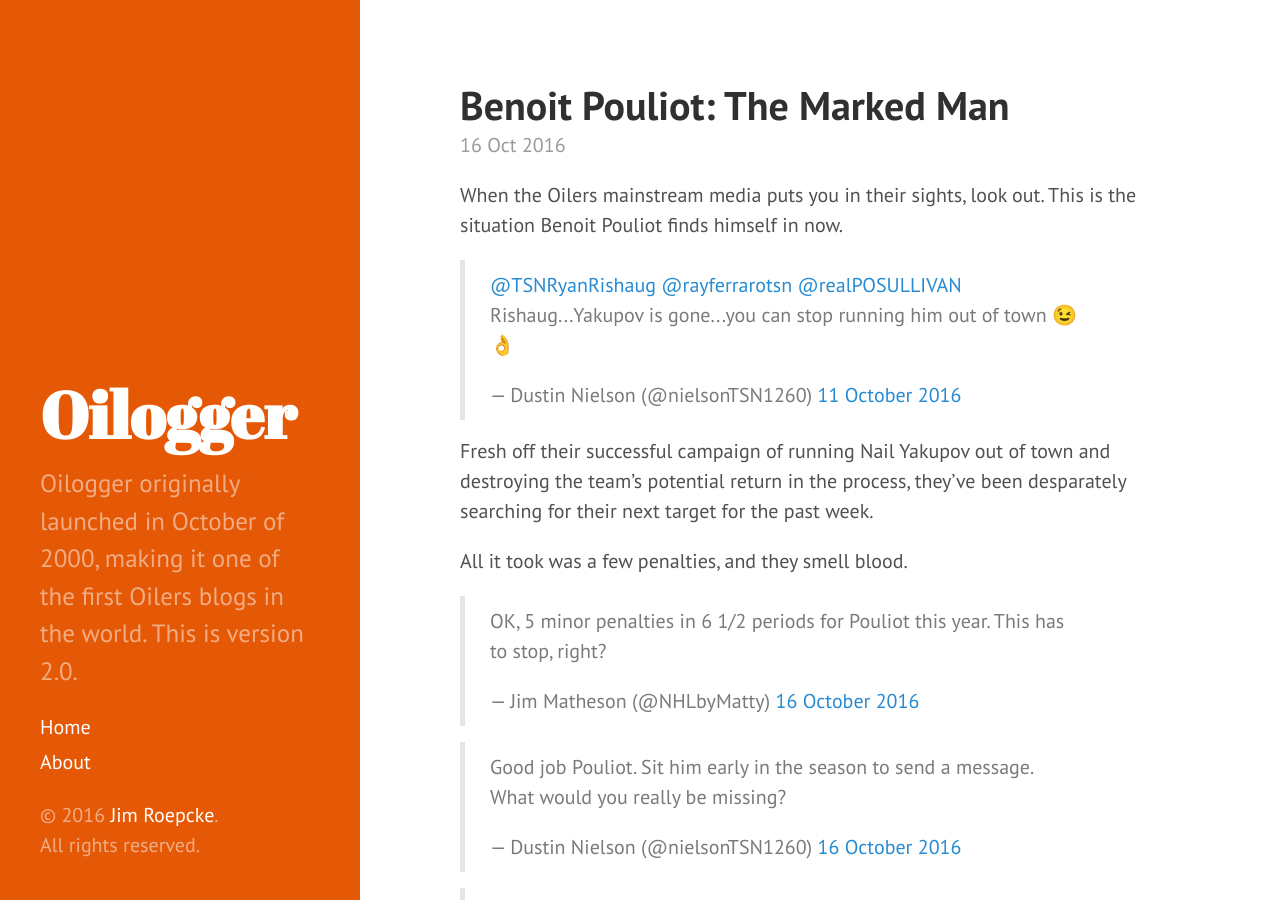
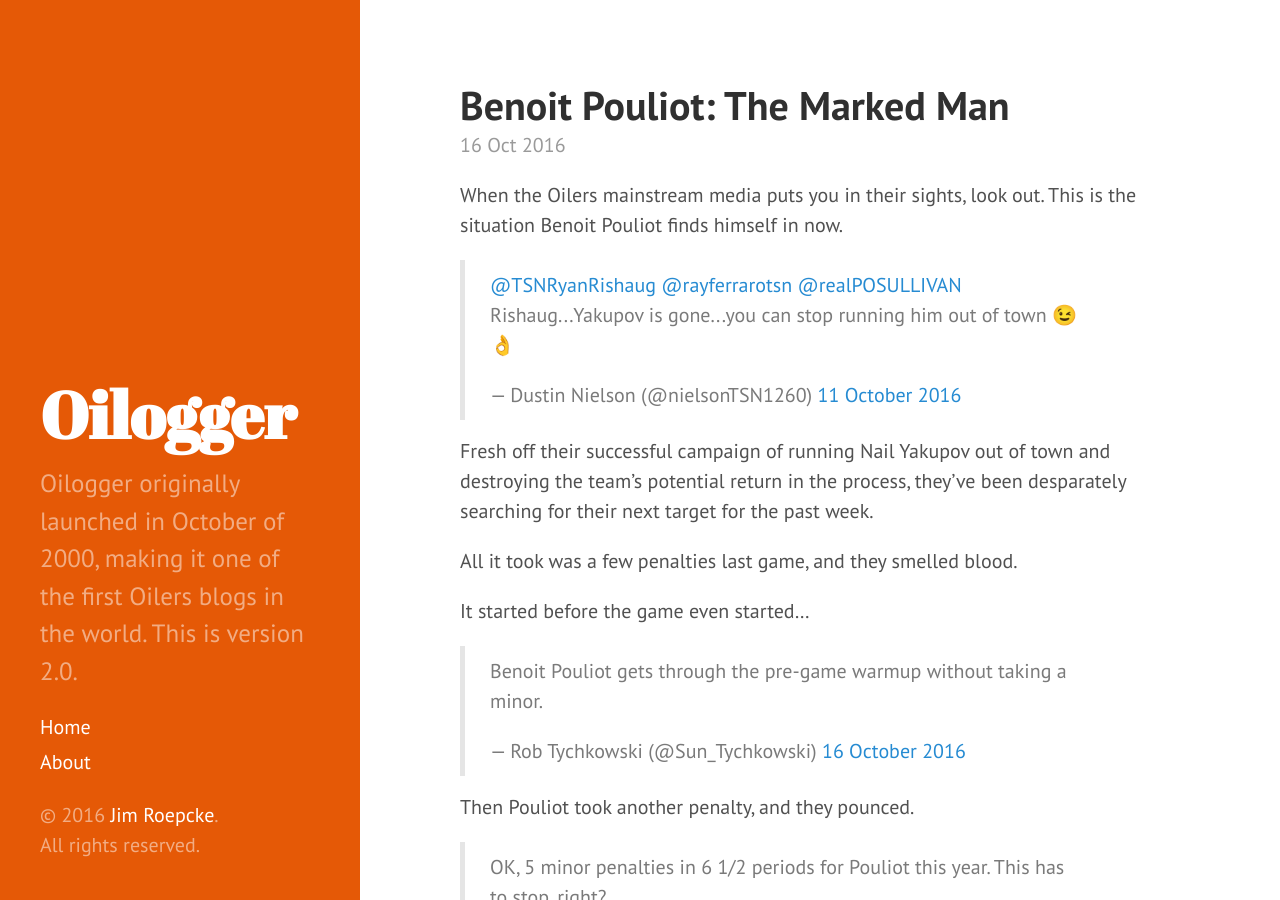
Before and after one commit to oilogger/oilogger.github.io, a Jekyll site: the page built from _posts/2016-10-16-the-marked-man.markdown, in a window 1280 px wide and 900 px high. Built offline with Jekyll 4.4.1, drawn with Linux system fonts in a browser that asks for light colours; comment, search, counter and statistics services are not loaded; some of the changed text lies outside the part shown.

Commit message:
updated pouliot article

```diff
--- a/_posts/2016-10-16-the-marked-man.markdown
+++ b/_posts/2016-10-16-the-marked-man.markdown
@@ -13,7 +13,13 @@
 
 Fresh off their successful campaign of running Nail Yakupov out of town and destroying the team's potential return in the process, they've been desparately searching for their next target for the past week.
 
-All it took was a few penalties, and they smell blood.
+All it took was a few penalties last game, and they smelled blood.
+
+It started before the game even started...
+
+<blockquote class="twitter-tweet" data-lang="en-gb"><p lang="en" dir="ltr">Benoit Pouliot gets through the pre-game warmup without taking a minor.</p>&mdash; Rob Tychkowski (@Sun_Tychkowski) <a href="https://twitter.com/Sun_Tychkowski/status/787788103431749632">16 October 2016</a></blockquote>
+
+Then Pouliot took another penalty, and they pounced.
 
 <blockquote class="twitter-tweet" data-lang="en-gb"><p lang="en" dir="ltr">OK, 5 minor penalties in 6 1/2 periods for Pouliot this year. This has to stop, right?</p>&mdash; Jim Matheson (@NHLbyMatty) <a href="https://twitter.com/NHLbyMatty/status/787797357182144512">16 October 2016</a></blockquote>
 
@@ -39,7 +45,7 @@
 
 <blockquote class="twitter-tweet" data-lang="en-gb"><p lang="en" dir="ltr">Pouliot penalizes the Sabres in the offensive zone this time, makes it 1-0 if the replay holds up.</p>&mdash; Rob Tychkowski (@Sun_Tychkowski) <a href="https://twitter.com/Sun_Tychkowski/status/787801834354159616">16 October 2016</a></blockquote>
 
-Another update: Pouliot takes another penalty!
+Another update: Pouliot takes another penalty! This one wasn't really his fault, but does it really matter?
 
 <blockquote class="twitter-tweet" data-lang="en-gb"><p lang="en" dir="ltr">Pouliot offensive zone trip. Minor penalty count now at 6.</p>&mdash; Dustin Nielson (@nielsonTSN1260) <a href="https://twitter.com/nielsonTSN1260/status/787802981550788608">16 October 2016</a></blockquote>
 
```
